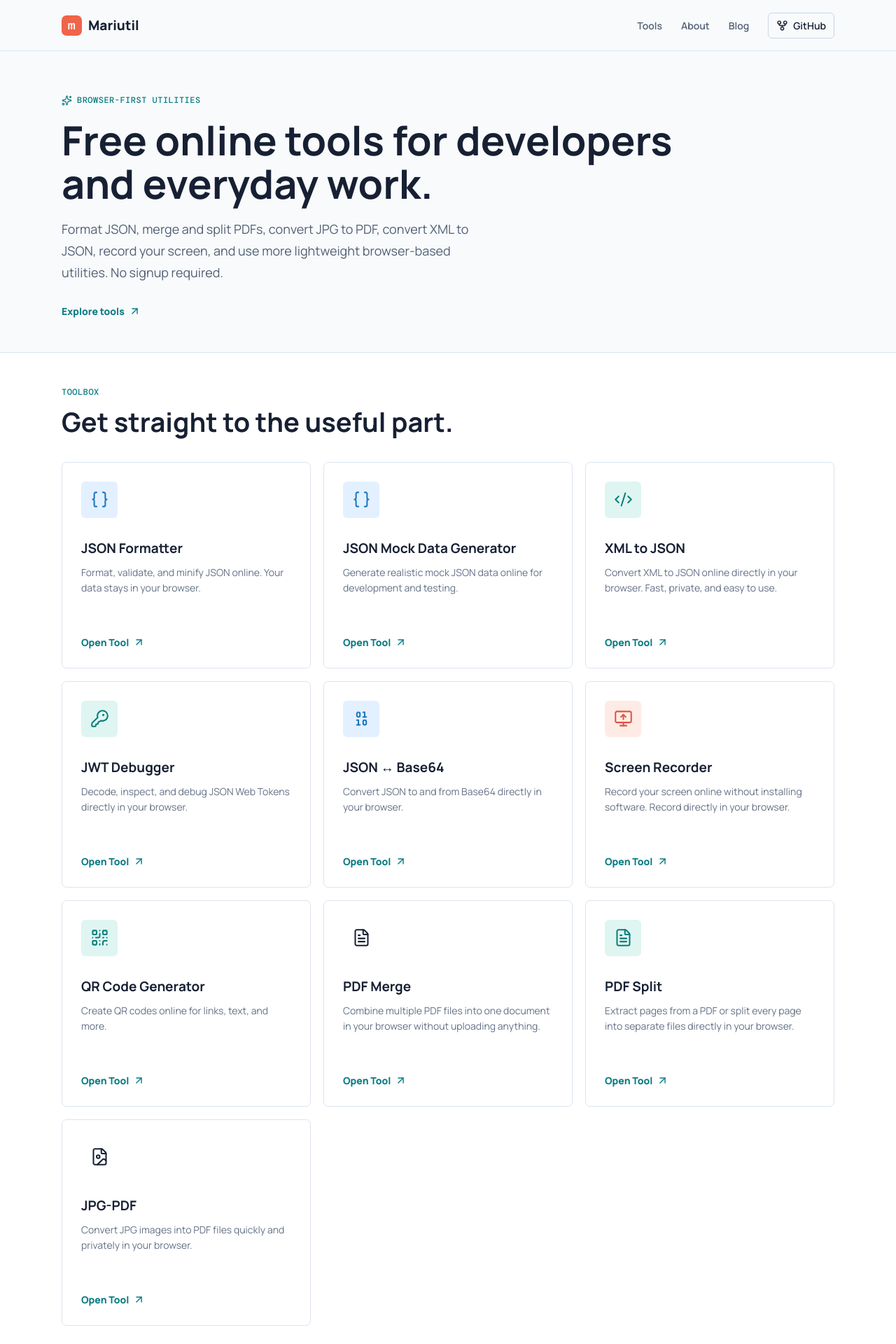
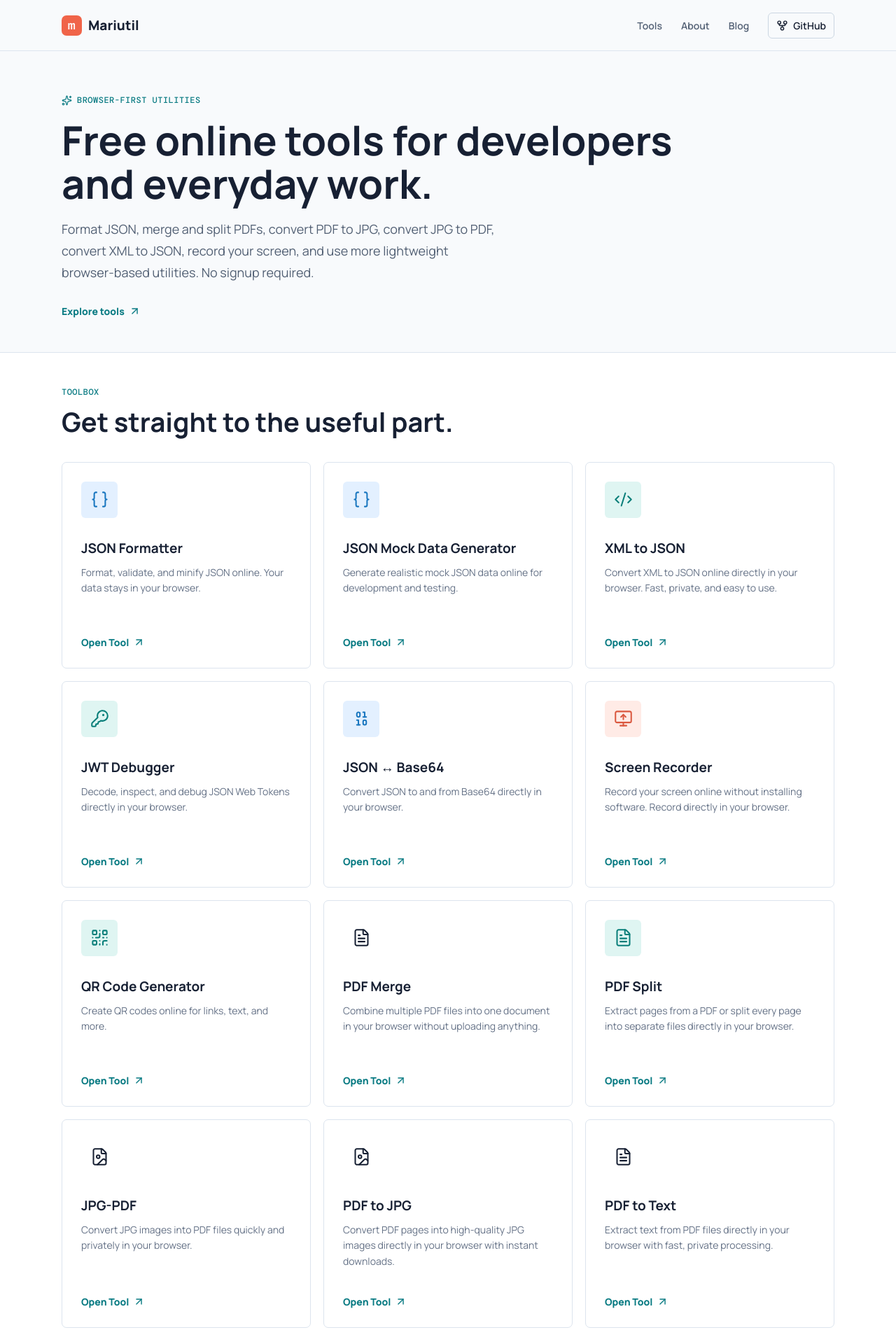
Before and after one commit to poreddymadhukar/mariutil-home, a React (Vite) app: page / in a window 1280 px wide. Shown: the top 1920 px of the page at 70% size. Built offline with nearby package versions, Linux system fonts and the light colour scheme; no server answers.

Commit message:
jpg to pdf

```diff
--- a/index.html
+++ b/index.html
@@ -6,7 +6,7 @@
     <meta name="theme-color" content="#f8fafc" />
     <meta
       name="description"
-      content="Capture your screen online for free. Easily record your desktop or browser window with audio using our free web-based screen recorder tool."
+      content="Capture your screen online for free. Easily record your desktop or browser window with audio using our free web-based screen recorder tool. Also explore Mariutil's PDF to JPG converter, PDF to Text converter, and other browser-first utilities."
     />
     <meta name="application-name" content="Mariutil" />
     <meta name="author" content="Mariutil" />
@@ -30,7 +30,7 @@
     />
     <meta
       property="og:description"
-      content="Use Mariutil for free online tools including JSON formatting, PDF merging, PDF splitting, JPG to PDF conversion, XML to JSON conversion, and screen recording. No signup required."
+      content="Use Mariutil for free online tools including JSON formatting, PDF merging, PDF splitting, PDF to JPG conversion, PDF to Text conversion, JPG to PDF conversion, XML to JSON conversion, and screen recording. No signup required."
     />
     <meta name="twitter:card" content="summary" />
     <meta name="twitter:url" content="https://mariutil.com/" />
@@ -40,7 +40,7 @@
     />
     <meta
       name="twitter:description"
-      content="Use Mariutil for free online tools including JSON formatting, PDF merging, PDF splitting, JPG to PDF conversion, XML to JSON conversion, and screen recording. No signup required."
+      content="Use Mariutil for free online tools including JSON formatting, PDF merging, PDF splitting, PDF to JPG conversion, PDF to Text conversion, JPG to PDF conversion, XML to JSON conversion, and screen recording. No signup required."
     />
     <title>Free Online Screen Recorder with Audio - Mariutil</title>
     <script type="application/ld+json">
@@ -58,7 +58,7 @@
             "@id": "https://mariutil.com/#website",
             "name": "Mariutil",
             "url": "https://mariutil.com/",
-            "description": "Free online tools for developers and everyday work, including JSON formatting, PDF merging, PDF splitting, JPG to PDF conversion, XML to JSON conversion, QR code generation, and screen recording.",
+            "description": "Free online tools for developers and everyday work, including JSON formatting, PDF merging, PDF splitting, PDF to JPG conversion, JPG to PDF conversion, XML to JSON conversion, QR code generation, screen recording, and PDF to Text conversion.",
             "publisher": { "@id": "https://mariutil.com/#organization" },
             "inLanguage": "en-US"
           },
@@ -158,6 +158,26 @@
               "url": "https://jpgtopdf.mariutil.com/",
               "description": "Convert JPG images to PDF files quickly and privately in your browser."
             }
+          },
+          {
+            "@type": "ListItem",
+            "position": 9,
+            "item": {
+              "@type": "WebApplication",
+              "name": "PDF to JPG",
+              "url": "https://pdftojpg.mariutil.com",
+              "description": "Convert PDF pages into high-quality JPG images directly in your browser with instant downloads."
+            }
+          },
+          {
+            "@type": "ListItem",
+            "position": 10,
+            "item": {
+              "@type": "WebApplication",
+              "name": "PDF to Text",
+              "url": "https://pdftotext.mariutil.com/",
+              "description": "Extract text from PDF files directly in your browser with fast, private processing."
+            }
           }
         ]
       }
--- a/src/App.tsx
+++ b/src/App.tsx
@@ -103,6 +103,22 @@ const tools: Tool[] = [
     icon: FileImage,
     accent: "purple",
   },
+  {
+    name: "PDF to JPG",
+    description:
+      "Convert PDF pages into high-quality JPG images directly in your browser with instant downloads.",
+    href: "https://pdftojpg.mariutil.com",
+    icon: FileImage,
+    accent: "orange",
+  },
+  {
+    name: "PDF to Text",
+    description:
+      "Extract text from PDF files directly in your browser with fast, private processing.",
+    href: "https://pdftotext.mariutil.com/",
+    icon: FileText,
+    accent: "purple",
+  },
 ];
 
 function App() {
@@ -119,9 +135,9 @@ function App() {
             Free online tools for developers and everyday work.
           </h1>
           <p className="intro-copy">
-            Format JSON, merge and split PDFs, convert JPG to PDF, convert XML
-            to JSON, record your screen, and use more lightweight browser-based
-            utilities. No signup required.
+            Format JSON, merge and split PDFs, convert PDF to JPG, convert JPG
+            to PDF, convert XML to JSON, record your screen, and use more
+            lightweight browser-based utilities. No signup required.
           </p>
           <a className="browse-link" href="#tools">
             Explore tools <ArrowUpRight size={17} aria-hidden="true" />
```
